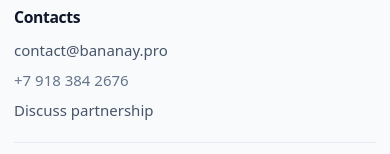
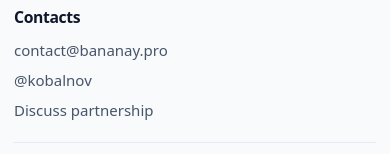
Before and after one commit to aliaksandr-aliakseyeu/bananay, a Next.js app: page /en/how-it-works in a window 390 px wide. Shown: the part 4129-4283 px from the top of the page. Built offline with nearby package versions, Linux system fonts and the light colour scheme; no server answers.

Commit message:
contact phone => telegram

```diff
--- a/app/components/Footer.jsx
+++ b/app/components/Footer.jsx
@@ -88,7 +88,14 @@ export function Footer() {
                   </a>
                 </li>
                 <li>
-                  <span className="text-slate-500">{t('phone')}</span>
+                  <a
+                    href={`https://t.me/${t('telegram').replace(/^@/, '')}`}
+                    target="_blank"
+                    rel="noopener noreferrer"
+                    className="hover:text-slate-900"
+                  >
+                    {t('telegram')}
+                  </a>
                 </li>
                 <li>
                   <button
--- a/app/components/footer/FooterContactsColumn.jsx
+++ b/app/components/footer/FooterContactsColumn.jsx
@@ -11,7 +11,14 @@ export function FooterContactsColumn({ t, onOpenPartnership }) {
           </a>
         </li>
         <li>
-          <span className="text-slate-500">{t('phone')}</span>
+          <a
+            href={`https://t.me/${t('telegram').replace(/^@/, '')}`}
+            target="_blank"
+            rel="noopener noreferrer"
+            className="hover:text-slate-900"
+          >
+            {t('telegram')}
+          </a>
         </li>
         <li>
           <button
--- a/messages/en.json
+++ b/messages/en.json
@@ -326,7 +326,7 @@
     "navContact": "Contact",
     "contactsTitle": "Contacts",
     "email": "contact@bananay.pro",
-    "phone": "+7 918 384 2676",
+    "telegram": "@kobalnov",
     "location": "Batumi, Georgia",
     "partnership": "Discuss partnership",
     "copyright": "© 2026 Bananay. Built for regional food logistics.",
--- a/messages/ka.json
+++ b/messages/ka.json
@@ -326,7 +326,7 @@
     "navContact": "კონტაქტი",
     "contactsTitle": "კონტაქტები",
     "email": "contact@bananay.pro",
-    "phone": "+7 918 384 2676",
+    "telegram": "@kobalnov",
     "location": "ბათუმი, საქართველო",
     "partnership": "პარტნიორობის განხილვა",
     "copyright": "© 2026 Bananay. შექმნილია რეგიონული საკვების ლოგისტიკისთვის.",
--- a/messages/ru.json
+++ b/messages/ru.json
@@ -325,7 +325,7 @@
     "navContact": "Контакты",
     "contactsTitle": "Контакты",
     "email": "contact@bananay.pro",
-    "phone": "+7 918 384 2676",
+    "telegram": "@kobalnov",
     "location": "Сочи / Польша",
     "partnership": "Обсудить партнёрство",
     "copyright": "© 2026 Bananay. Региональная логистика продуктов.",
```
